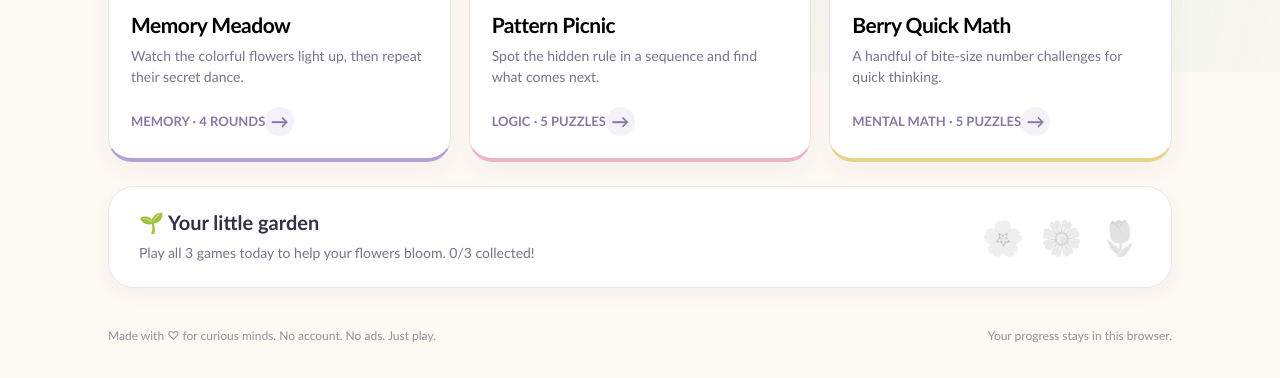
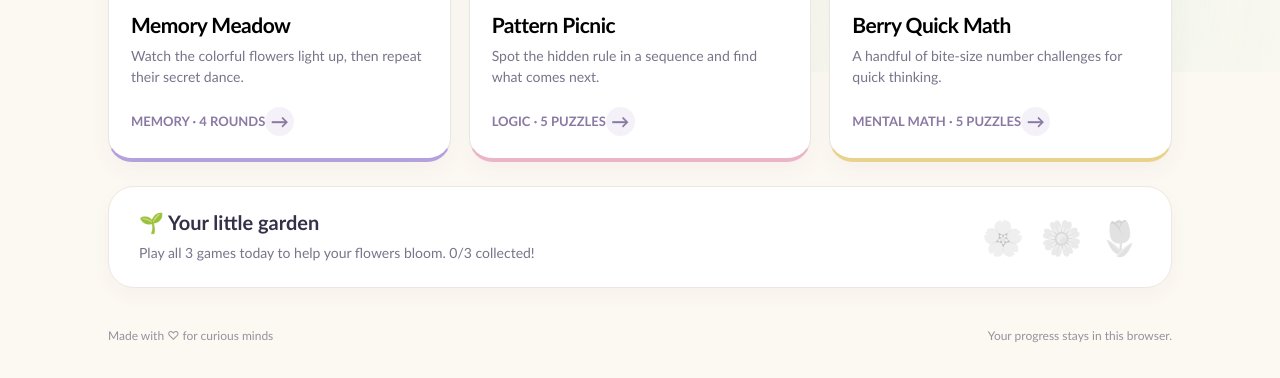
Before and after one commit to TranNTD/brain-bloom, a plain HTML site: page index.html in a window 1280 px wide. Shown: the part 728-1106 px from the top of the page. Drawn offline with Linux system fonts and the light colour scheme.

Commit message:
Update footer text for clarity
Removed 'No account. No ads. Just play.' from footer.

```diff
--- a/index.html
+++ b/index.html
@@ -99,7 +99,7 @@
       </div>
       <section id="play-view" aria-label="Game"><button id="back-home" class="back">← Back to my garden</button><div class="play-card" id="play-card" aria-live="polite"></div></section>
     </main>
-    <footer><span>Made with ♡ for curious minds. No account. No ads. Just play.</span><span>Your progress stays in this browser.</span></footer>
+    <footer><span>Made with ♡ for curious minds </span><span>Your progress stays in this browser.</span></footer>
   </div>
   <div id="toast" role="status" aria-live="polite"></div>
   <script>
```
